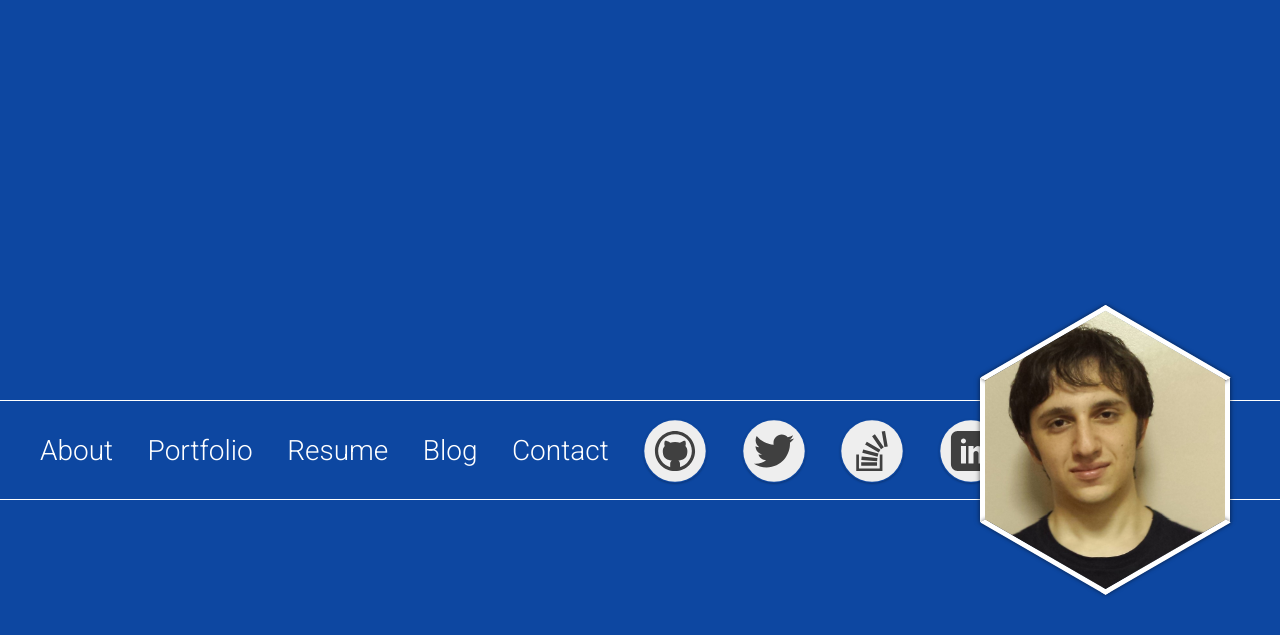
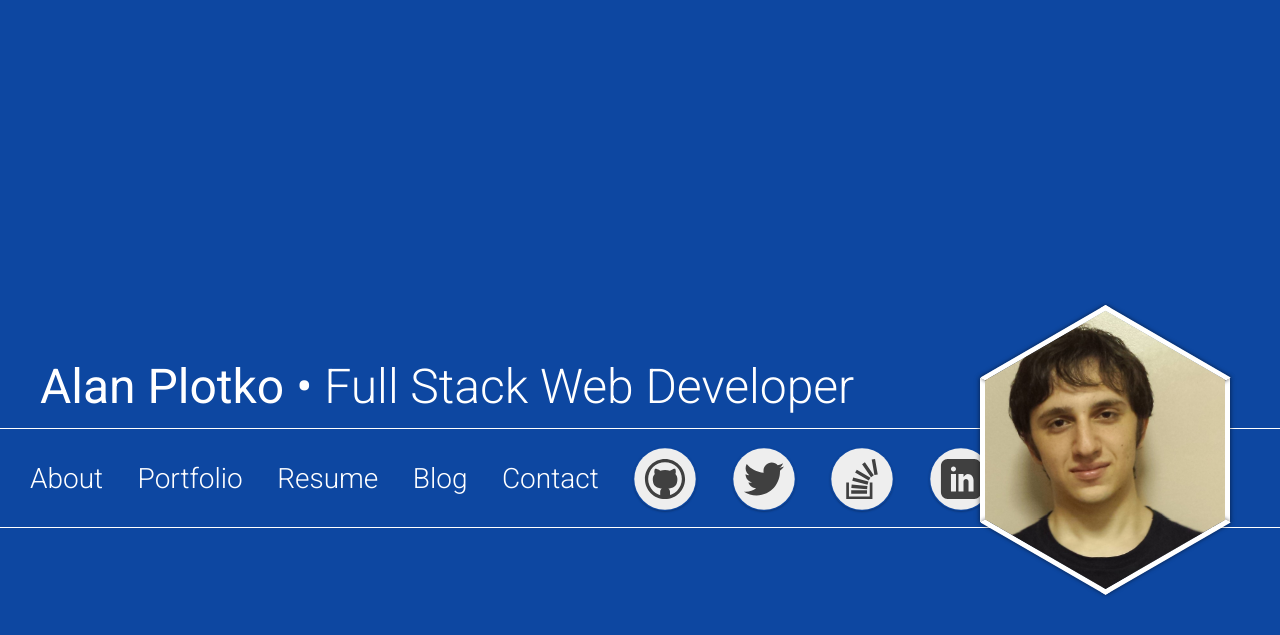
Before and after one commit to alanplotko/portfolio-blog, a Jekyll site: the page built from index.html, in a window 1280 px wide. Shown: the top 635 px of the page. Built offline with Jekyll 4.4.1, drawn with Linux system fonts in a browser that asks for light colours.

Commit message:
Added name and tagline to front page

```diff
--- a/assets/css/main.css
+++ b/assets/css/main.css
@@ -93,17 +93,83 @@ div#photo {
 div#home {
 	left: 50%;
 	width: 100%;
-	height: 100px;
-    margin: -50px 0 0 -50%;
-	border-top: 1px solid #fff;
-	border-bottom: 1px solid #fff;
+	height: 200px;
+    margin: -100px 0 0 -50%;
 	z-index: 0;
+}
+
+div#name h1 {
+	position: relative;
+	font-size: 48px;
+	font-family: 'Roboto', sans-serif;
+	color: #fff;
+	margin-left: 40px;
+}
+
+div#name h1 span.tagline {
+	font-weight: 300;
 }
 
 div#photo {
 	right: 50px;
 	z-index: 1;
 	margin: -72.17px 0 0 -125px;
+}
+
+ul#nav {
+    list-style-type: none;
+    position: relative;
+    top: 0;
+    height: 100px;
+    margin: 0;
+	border-top: 1px solid #fff;
+	border-bottom: 1px solid #fff;
+}
+
+ul#nav li {
+	display: inline-block;
+	margin: 18px 0 0 30px;
+	vertical-align: middle;
+}
+
+ul#nav li > a {
+	position: relative;
+	font-family: 'Roboto', sans-serif;
+	font-weight: 300;
+	font-size: 28px;
+	color: #fff!important;
+}
+
+ul#nav li > a:before {
+	content: "";
+	position: absolute;
+	width: 100%;
+	height: 2px;
+	bottom: -5px;
+	left: 0;
+	background-color: #fff;
+	visibility: hidden;
+
+	-webkit-transform: scaleX(0);
+	transform: scaleX(0);
+
+	-webkit-transition: all 0.3s ease-in-out 0s;
+	transition: all 0.3s ease-in-out 0s;
+}
+
+ul#nav li > a:hover:before {
+	visibility: visible;
+	-webkit-transform: scaleX(1);
+	transform: scaleX(1);
+}
+
+ul#nav li > a > img {
+	width: 64px;
+	height: 64px;
+	border-radius: 32px;
+	-moz-border-radius: 32px;
+	-webkit-border-radius: 32px;
+	box-shadow: 0 1px 2px rgba(0,0,0,0.26);
 }
 
 .hexagon {
@@ -181,60 +247,6 @@ div#photo {
   background: inherit;
 }
 
-ul#nav {
-    list-style-type: none;
-    position: relative;
-    margin: 0;
-    top: 18px;
-    left: 40px;
-}
-
-ul#nav li {
-	display: inline-block;
-	margin-right: 30px;
-	vertical-align: middle;
-}
-
-ul#nav li > a {
-	position: relative;
-	font-family: 'Roboto', sans-serif;
-	font-weight: 300;
-	font-size: 28px;
-	color: #fff!important;
-}
-
-ul#nav li > a:before {
-	content: "";
-	position: absolute;
-	width: 100%;
-	height: 2px;
-	bottom: -5px;
-	left: 0;
-	background-color: #fff;
-	visibility: hidden;
-
-	-webkit-transform: scaleX(0);
-	transform: scaleX(0);
-
-	-webkit-transition: all 0.3s ease-in-out 0s;
-	transition: all 0.3s ease-in-out 0s;
-}
-
-ul#nav li > a:hover:before {
-	visibility: visible;
-	-webkit-transform: scaleX(1);
-	transform: scaleX(1);
-}
-
-ul#nav li > a > img {
-	width: 64px;
-	height: 64px;
-	border-radius: 32px;
-	-moz-border-radius: 32px;
-	-webkit-border-radius: 32px;
-	box-shadow: 0 1px 2px rgba(0,0,0,0.26);
-}
-
 /* ---------------------------
 	Global: Body
 ------------------------------*/
--- a/index.html
+++ b/index.html
@@ -4,6 +4,10 @@ title: Alan Plotko
 ---
 
 <div id="home">
+  <div id="name">
+    <h1>Alan Plotko &bull; <span class="tagline">Full Stack Web Developer<span></h1>
+    <h2></h2>
+  </div>
   <ul id="nav">
     <li><a href="#">About</a></li>
     <li><a href="#">Portfolio</a></li>
@@ -15,8 +19,8 @@ title: Alan Plotko
     <li><a href="http://stackoverflow.com/users/3125787/rdrazard"><img src="/assets/img/svg/stackoverflow.svg" /></a></li>
     <li><a href="https://www.linkedin.com/in/alanplotko"><img src="/assets/img/svg/linkedin.svg" /></a></li>
   </ul>
-  <div id="photo" class="hexagon">
-    <div class="hexTop"></div>
-    <div class="hexBottom"></div>
-  </div>
 </div>
+<div id="photo" class="hexagon">
+  <div class="hexTop"></div>
+  <div class="hexBottom"></div>
+</div>
```
